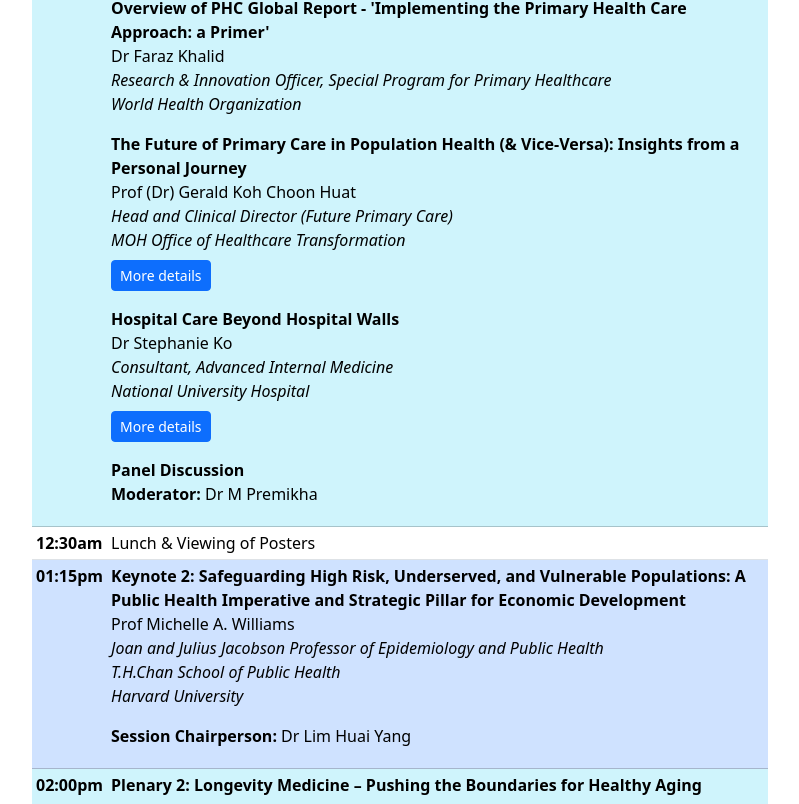
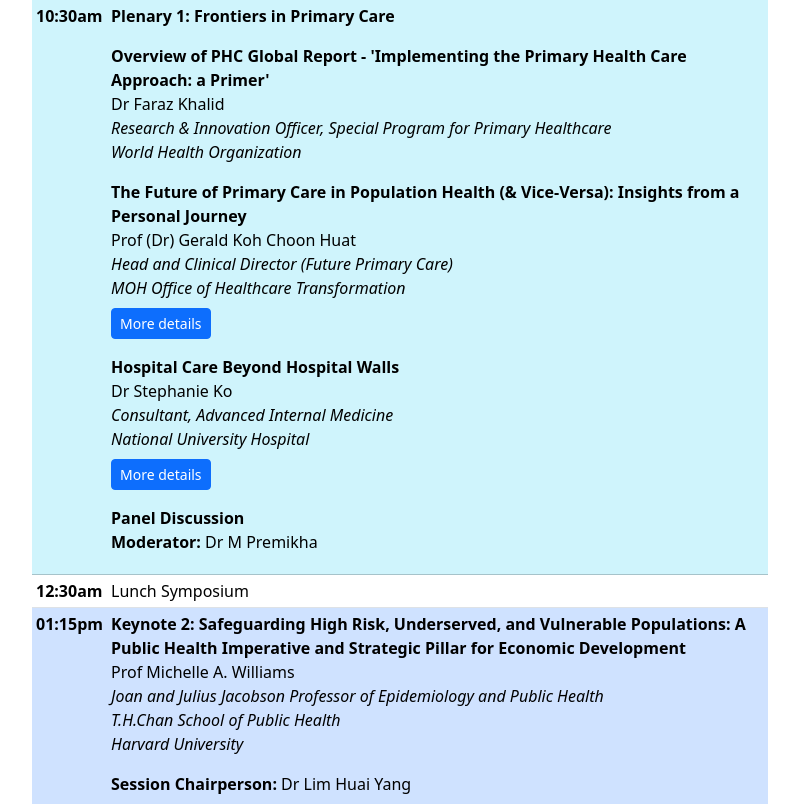
Before and after one commit to llja0112/PHOMC, a Next.js app: page /programme in a window 1280 px wide. Shown: the part 862-1666 px from the top of the page, without its empty margins (240-1039 px from the left). Built offline with nearby package versions, Linux system fonts and the light colour scheme.

Commit message:
Updated conference schedule

```diff
--- a/app/programme/dayOne.tsx
+++ b/app/programme/dayOne.tsx
@@ -31,6 +31,7 @@ export default function DayOne () {
               </p>
               <p>
                 <b>Welcome Remarks</b> <br />
+                Dr Wong Chiang Yin <br />
                 <em>
                   Master <br />
                   Academy of Medicine, Singapore
@@ -40,7 +41,8 @@ export default function DayOne () {
                 <b>Opening Address</b><br />
                 Ms Lai Wai Lin <br />
                 <em>
-                  Permanent Secretary (Designate)<br />
+                  Guest of Honour<br />
+                  Permanent Secretary<br />
                   Ministry of Health
                 </em>
               </p>
@@ -104,7 +106,7 @@ export default function DayOne () {
           </tr>
           <tr>
             <th scope="row">12:30am</th>
-            <td colSpan={3}>Lunch & Viewing of Posters</td>
+            <td colSpan={3}>Lunch Symposium</td>
           </tr>
           <tr className="table-primary">
             <th scope="row">01:15pm</th>
--- a/app/programme/dayTwo.tsx
+++ b/app/programme/dayTwo.tsx
@@ -151,7 +151,7 @@ export default function DayTwo () {
           </tr>
           <tr>
             <th scope="row">11:45am</th>
-            <td colSpan={3}>Lunch & Viewing of Posters</td>
+            <td colSpan={3}>Lunch Symposium by Sanofi - Public Immunisation Programme, the Real World Evidence (RWE) Case Study of RSV</td>
           </tr>
 
           <tr className="table-primary">
@@ -231,7 +231,7 @@ export default function DayTwo () {
                 <em>
                   Director, Healthcare Safety and Inspection Office, Health Policy Bureau<br/>
                   Ministry of Health, Labour and Welfare<br />
-                  Government, Japan
+                  Government of Japan
                 </em>
               </p>
 
```
